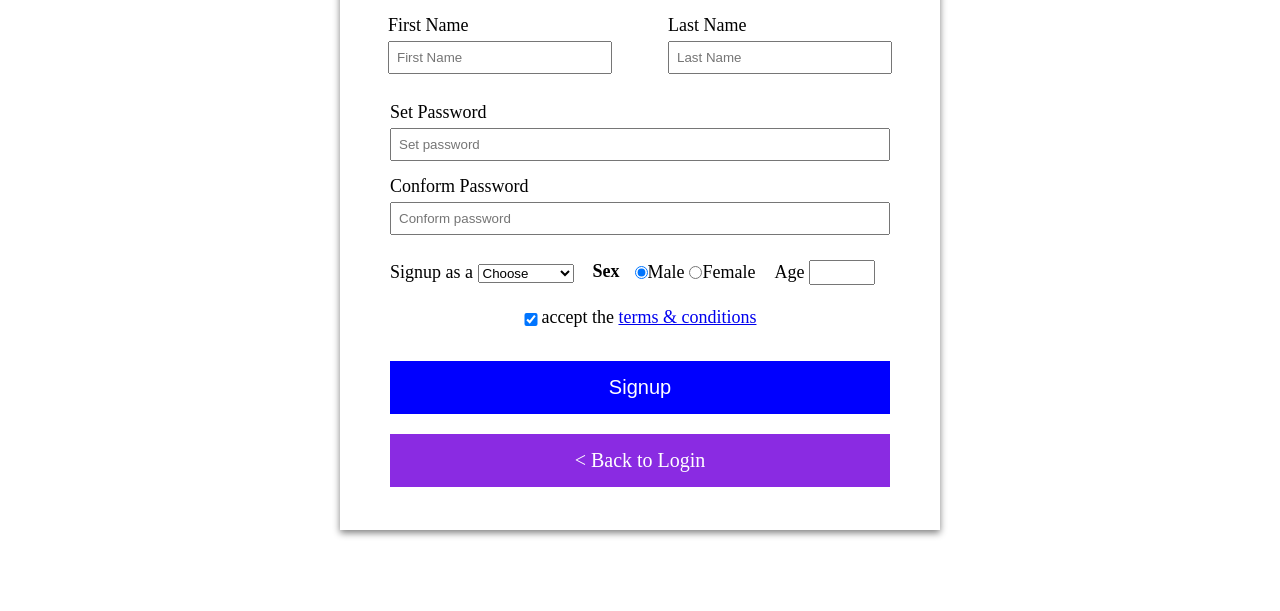
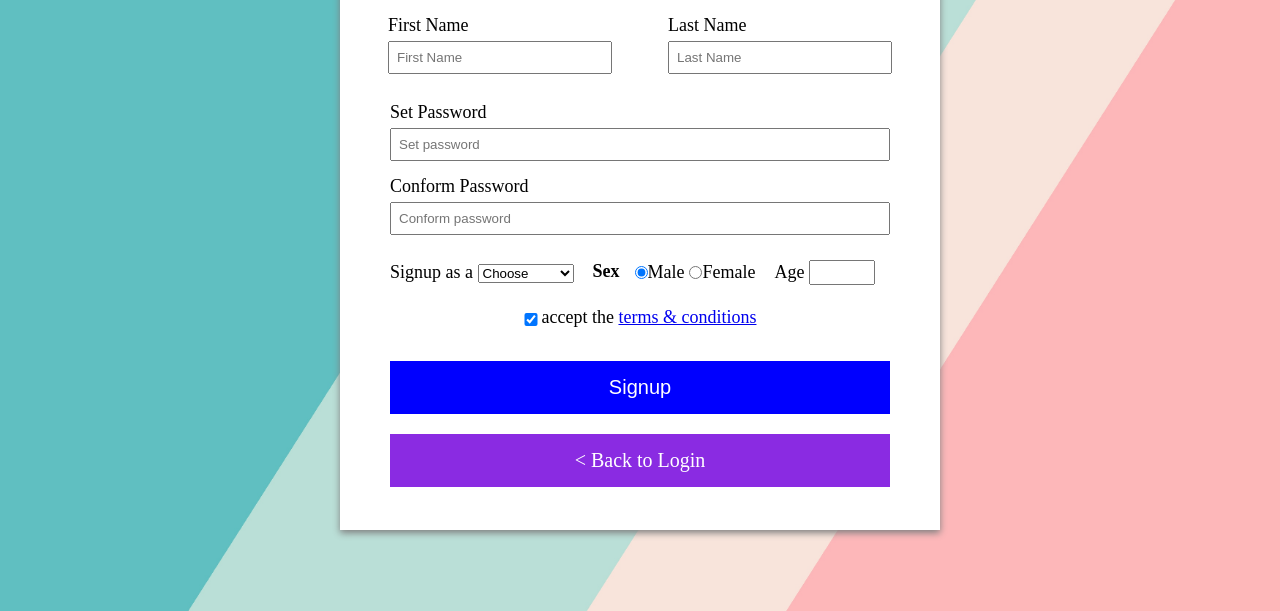
Before and after one commit to SagnikWebDev/htmlandcss, a plain HTML site: page signup.html in a window 1280 px wide. Shown: the part 189-800 px from the top of the page. Drawn offline with Linux system fonts and the light colour scheme.

Commit message:
Update signup.css

```diff
--- a/css/signup.css
+++ b/css/signup.css
@@ -6,7 +6,7 @@
 body {
   width: 100vw;
   height: 100vh;
-  background-image: url(./src/codioful-formerly-gradienta-7brhZmwXn08-unsplash.jpg);
+  background-image: url(../src/codioful-formerly-gradienta-7brhZmwXn08-unsplash.jpg);
   background-repeat: no-repeat;
   background-size: 100vw 140vh;
   display: flex;
```
